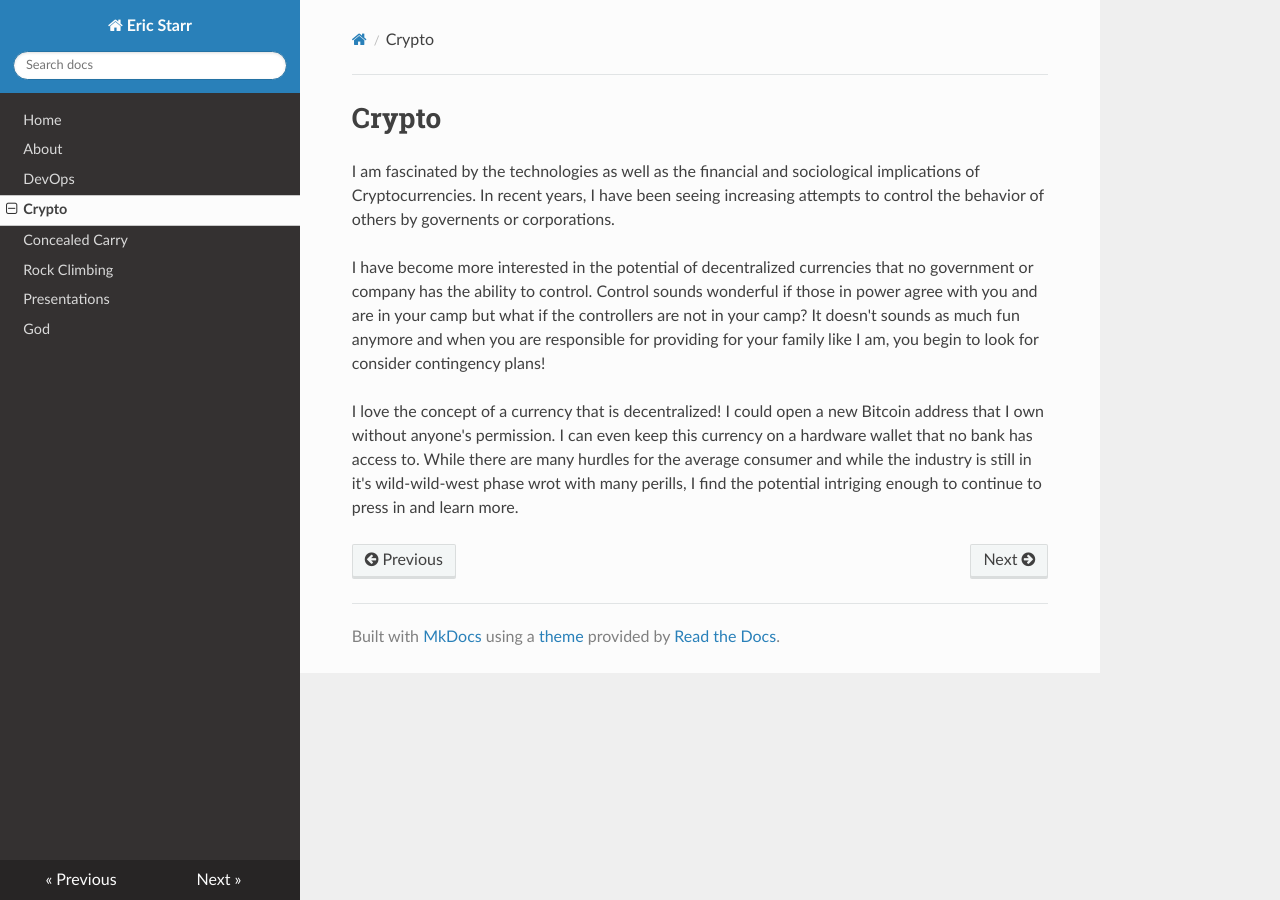
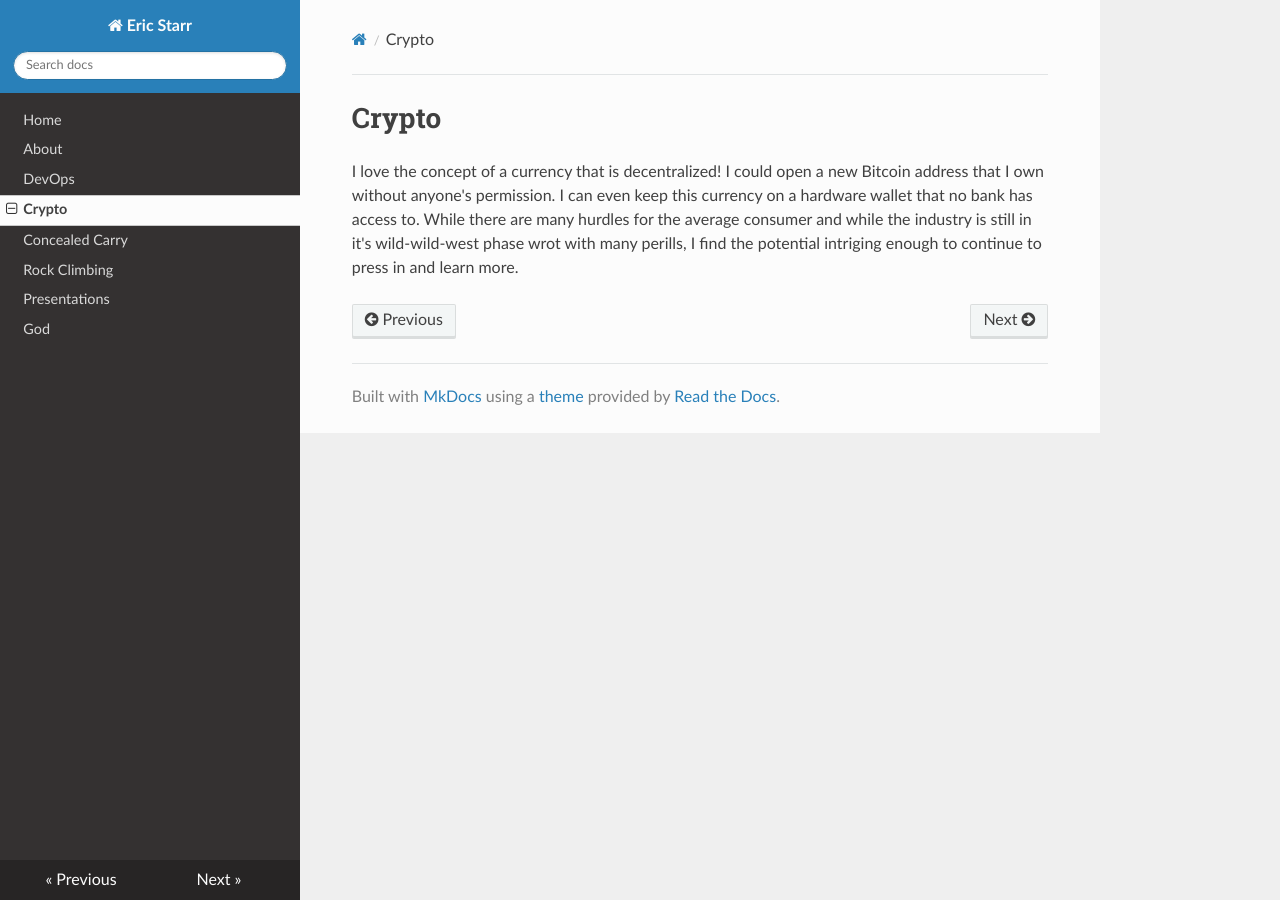
Before and after one commit to starrman777/my-website, an MkDocs documentation site: the page built from docs/crypto.md, in a window 1280 px wide. Built offline with MkDocs 1.6.1, drawn with Linux system fonts in a browser that asks for light colours; nearby versions of some CDN libraries.

Commit message:
Update crypto.md

```diff
--- a/docs/crypto.md
+++ b/docs/crypto.md
@@ -1,6 +1,2 @@
 # Crypto
-I am fascinated by the technologies as well as the financial and sociological implications of Cryptocurrencies.  In recent years, I have been seeing increasing attempts to control the behavior of others by governents or corporations.
-
-I have become more interested in the potential of decentralized currencies that no government or company has the ability to control.  Control sounds wonderful if those in power agree with you and are in your camp but what if the controllers are not in your camp?  It doesn't sounds as much fun anymore and when you are responsible for providing for your family like I am, you begin to look for consider contingency plans!
-
 I love the concept of a currency that is decentralized!  I could open a new Bitcoin address that I own without anyone's permission.  I can even keep this currency on a hardware wallet that no bank has access to.  While there are many hurdles for the average consumer and while the industry is still in it's wild-wild-west phase wrot with many perills, I find the potential intriging enough to continue to press in and learn more.
```
